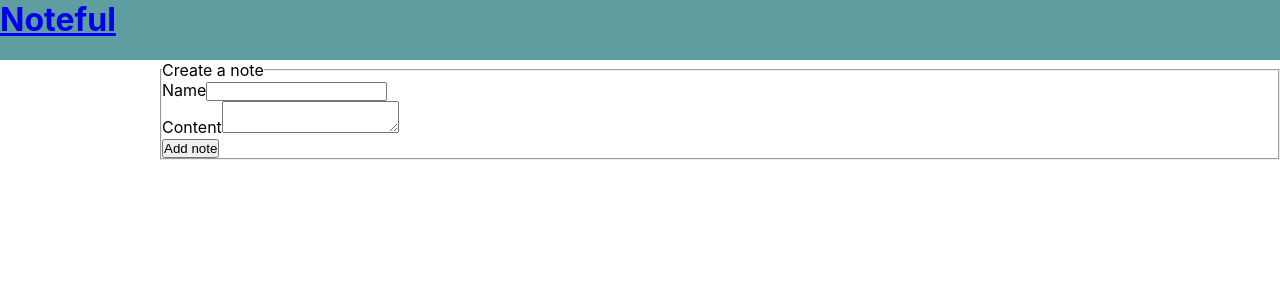
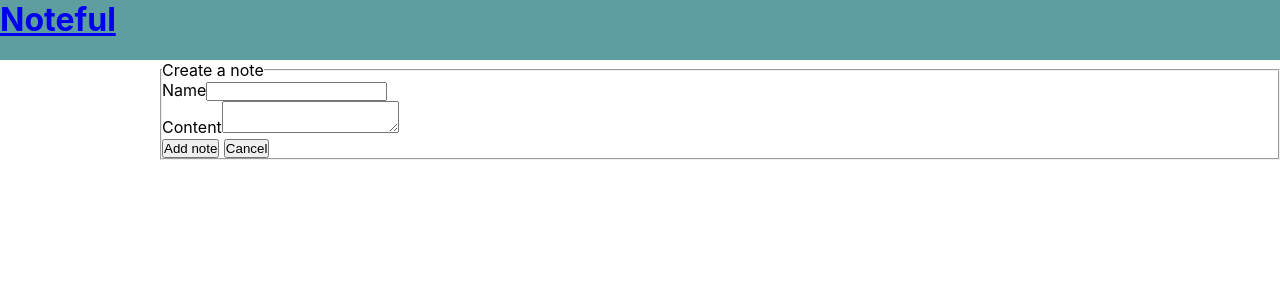
Before and after one commit to erickmtza/Note-organizer-with-React, a React (Create React App) app: page /add-note in a window 1280 px wide. Shown: the top 300 px of the page. Built offline with nearby package versions, Linux system fonts and the light colour scheme.

Commit message:
Added cancel functionality to AddNote

```diff
--- a/src/AddNote/AddNote.js
+++ b/src/AddNote/AddNote.js
@@ -21,6 +21,10 @@ function AddNote(props) {
                 <button type='submit'>
                     Add note
                 </button>
+                {' '}
+                <button type='submit' onClick={props.onClickCancel}>
+                    Cancel
+                </button>
             </fieldset>
         </form>
 
--- a/src/App.js
+++ b/src/App.js
@@ -94,7 +94,11 @@ class App extends React.Component {
 
           <Route
             path="/add-note"
-            component={AddNote}
+            render={({history}) => {
+              return <AddNote
+                onClickCancel={() => history.push('/')}
+              />
+            }}
           />
 
           <Route
```
